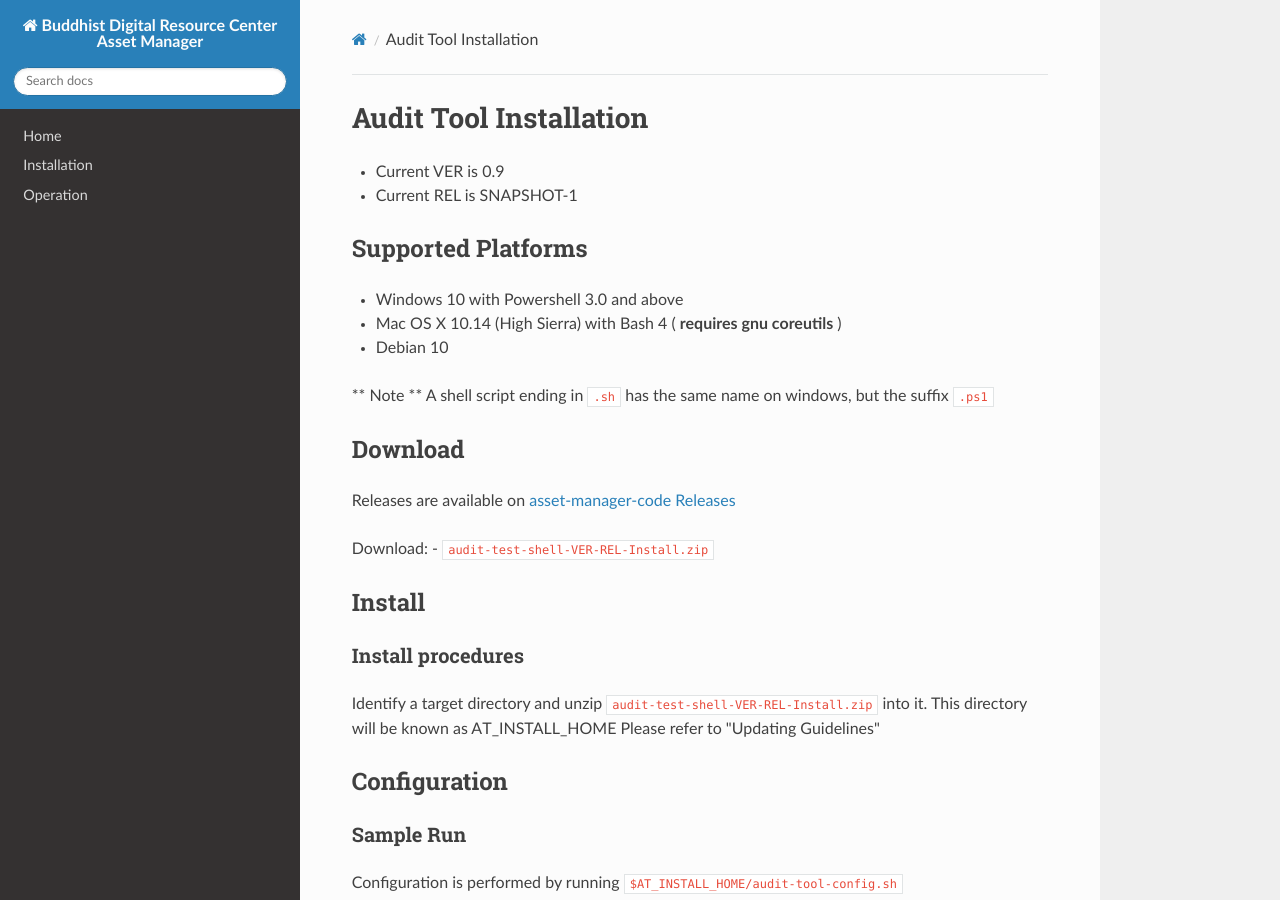
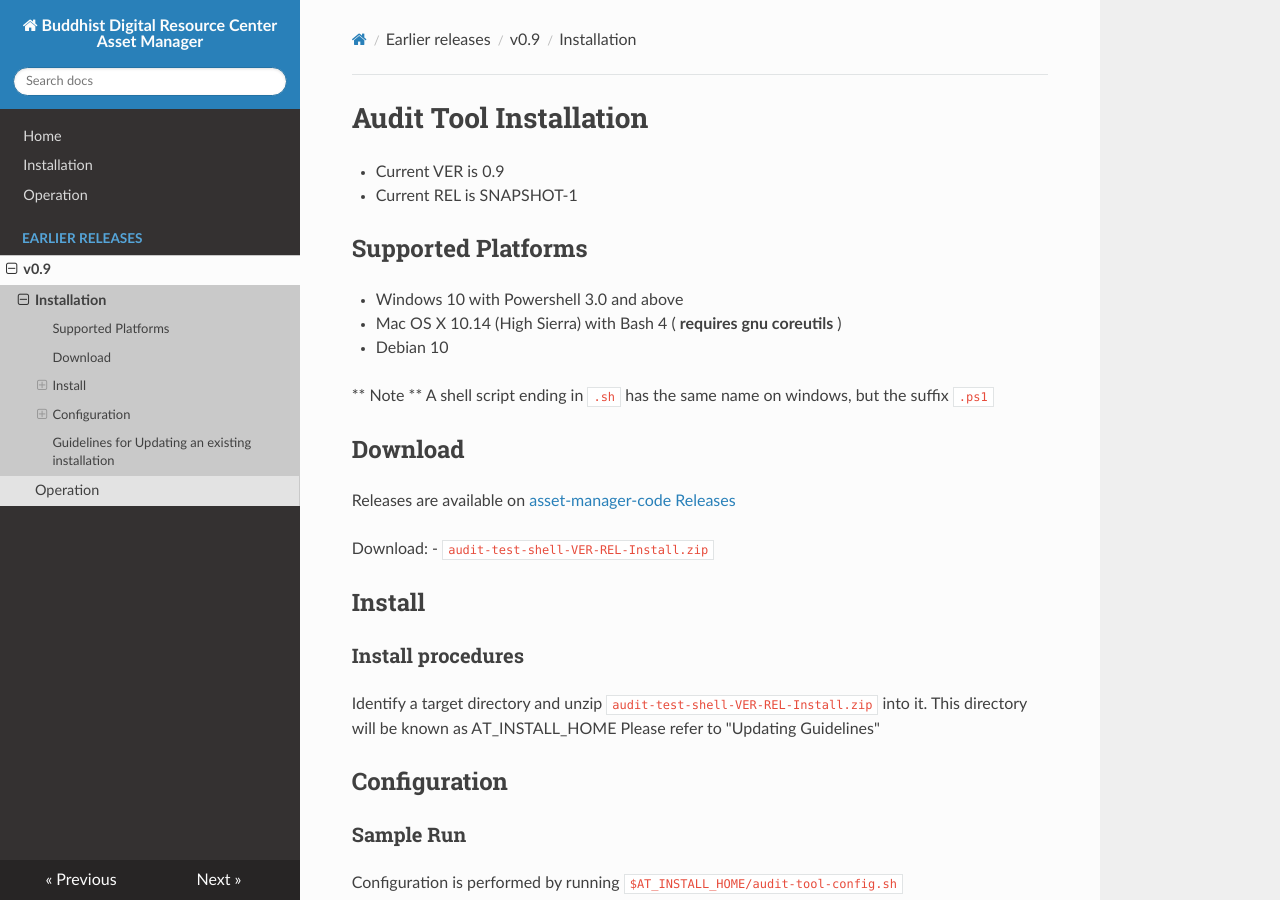
Before and after one commit to buda-base/asset-manager, an MkDocs documentation site: the page built from docs/user/AuditTool/Install-0.9.md, in a window 1280 px wide and 900 px high. Built offline with MkDocs 1.6.1, drawn with Linux system fonts in a browser that asks for light colours; nearby versions of some CDN libraries.

Commit message:
refine doc nav menu

```diff
--- a/mkdocs.yml
+++ b/mkdocs.yml
@@ -8,6 +8,11 @@
 - Home: index.md
 - Installation: user/AuditTool/Install-1.0.md
 - Operation: user/AuditTool/AuditToolOperation-1.0.md
+- Earlier releases:
+  - v0.9:
+    - Installation: user/AuditTool/Install-0.9.md
+    - Operation: user/AuditTool/AuditToolOperation-0.9.md
+
 #- Requirements:
 #  - req/requirements.md
 #  - req/tests.md
```
